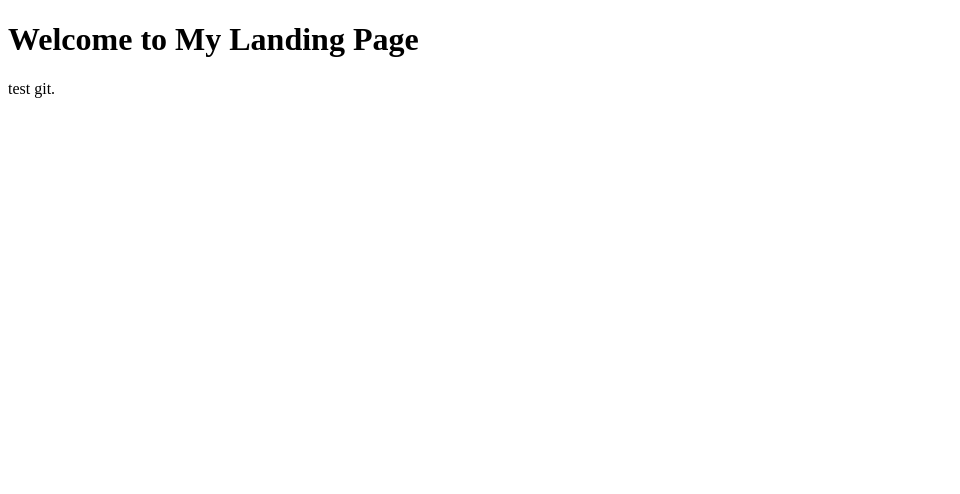
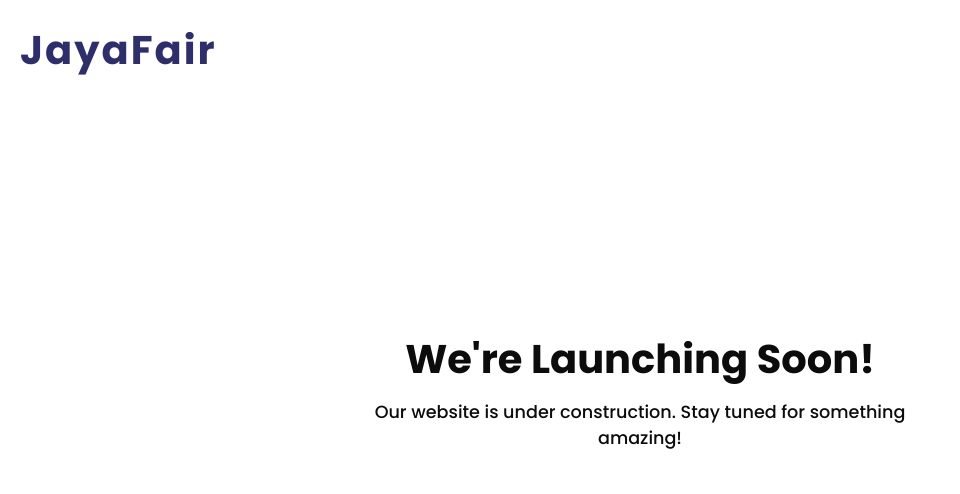
Before and after one commit to jayahub-git/landing-page-jayafair, a plain HTML site: page index.html in a window 1280 px wide. Shown: the whole page, without its empty margins (0-960 px from the left). Drawn offline with Linux system fonts and the light colour scheme.

Commit message:
init landing page

```diff
--- a/index.html
+++ b/index.html
@@ -3,10 +3,19 @@
     <head>
         <meta charset="UTF-8">
         <meta name="viewport" content="width=device-width, initial-scale=1.0">
-    <title>My Landing Page</title>
+        <title>Coming Soon</title>
+        <link rel="stylesheet" href="static/css/styles.css">
+        <link href="https://fonts.googleapis.com/css2?family=Poppins:wght@300;500;700&display=swap" rel="stylesheet">
     </head>
     <body>
-    <h1>Welcome to My Landing Page</h1>
-    <p>test git.</p>
+        <div class="brand-name">
+            <h2>JayaFair</h2>
+        </div>
+        <div class="coming-soon">
+            <div class="content">
+                <h1>We're Launching Soon!</h1>
+                <p>Our website is under construction. Stay tuned for something amazing!</p>
+            </div>
+        </div>
     </body>
 </html>
--- /dev/null
+++ b/static/css/styles.css
@@ -0,0 +1,50 @@
+* {
+    margin: 0;
+    padding: 0;
+    box-sizing: border-box;
+}
+
+body {
+    font-family: 'Poppins', sans-serif;
+    /* background: linear-gradient(to right, #4e54c8, #8f94fb); */
+    color: #0d0c0c;
+    display: flex;
+    align-items: center;
+    justify-content: center;
+    height: 100vh;
+    text-align: center;
+    position: relative;
+}
+
+.coming-soon {
+    max-width: 600px;
+    padding: 20px;
+    width: 100%;
+}
+
+/* Brand Name Style (Top Left) */
+.brand-name {
+    position: absolute;
+    top: 20px;
+    left: 20px;
+}
+
+.brand-name h2 {
+    font-size: 2.5rem;
+    font-weight: 700;
+    margin: 0;
+    color: #252564f5;
+    letter-spacing: 2px;
+    /* text-transform: uppercase; */
+}
+
+/* Main Content Styling */
+h1 {
+    font-size: 2.5rem;
+    margin-bottom: 10px;
+}
+
+p {
+    font-size: 1.1rem;
+    margin-bottom: 20px;
+}
```
Lines whose indentation alone changed are shown as unchanged.
